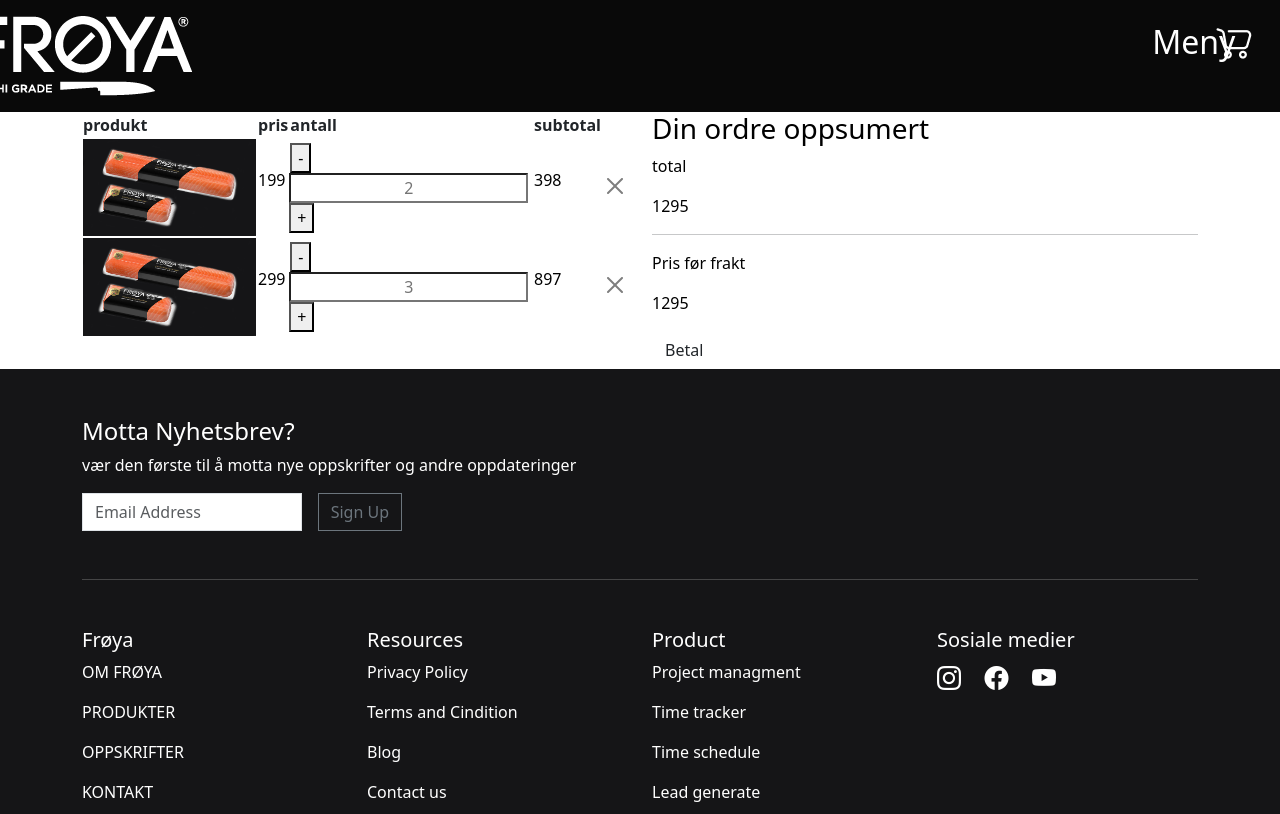
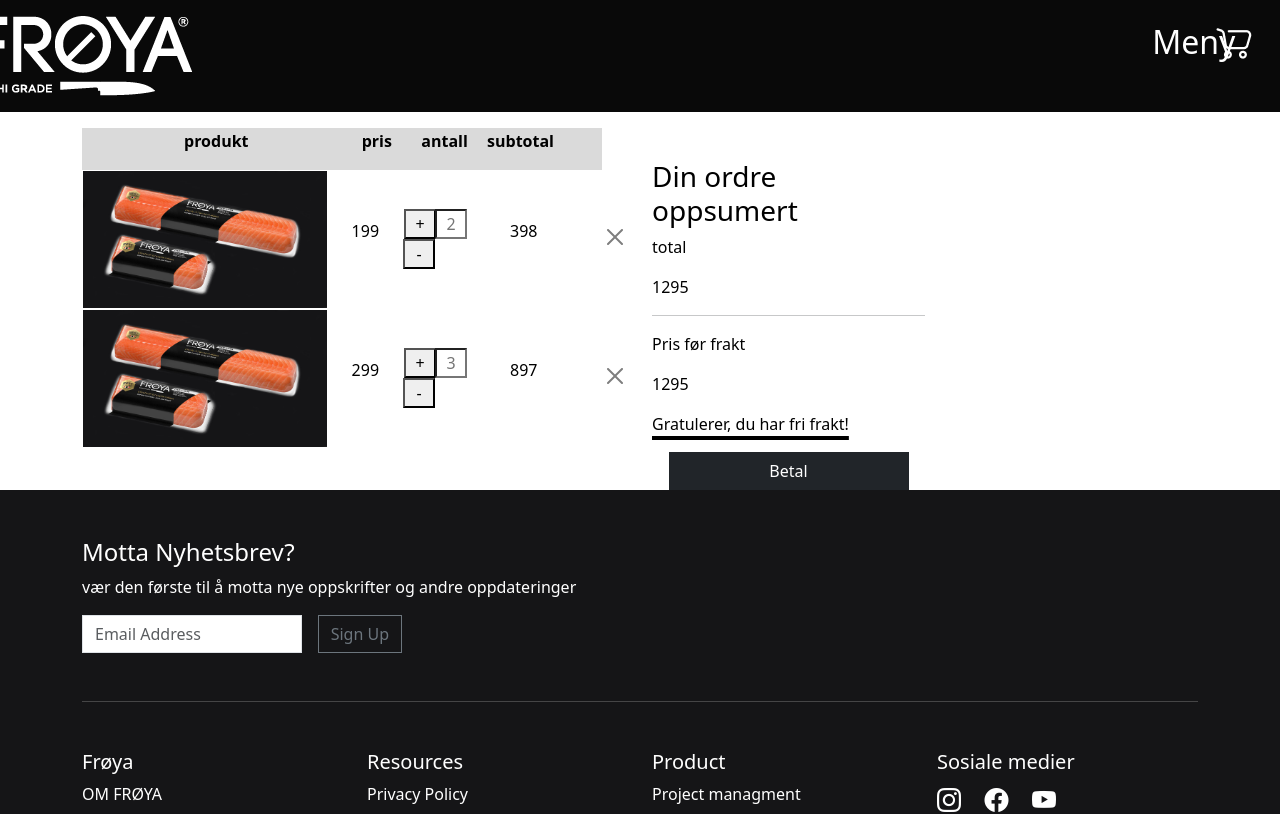
Before and after one commit to FlyingPastaGuy/Froya-fisk, a Vue app in the folder froya/: page /handlekruv in a window 1280 px wide. Shown: the top 814 px of the page. Built offline with nearby package versions, Linux system fonts and the light colour scheme.

Commit message:
fjernet filer som ikke trengs og la til mer  style
fikset også på service mappen og fikset en RecipeNorItem

```diff
--- a/froya/src/components/Norwegian-site/PayoutPage/PayoutItem.vue
+++ /dev/null
@@ -1,63 +0,0 @@
-<template>
-    <tbody>
-        <tr>
-            <td><img :src="getProductImage()" alt="" class="card-img-top rounded-0"></td>
-            <td><p>{{ProductPrice}}</p></td>
-            <td>
-                <div class="input-group">
-                    <input type="button" value="-" class="length">
-                    <input type="text" :value="ProductAmount" class="length text-center">
-                    <input type="button" value="+" class="length" @click="addproduct()">
-                </div>
-
-            </td>
-            <td><p>{{subtotal}}</p></td>
-
-        </tr>
-    </tbody>
-</template>
-
-<script>
-export default {
-    setup(props) {
-        let subtotal = props.ProductPrice * props.ProductAmount;
-
-        const addproduct = () => {
-
-        }
-
-        const getProductImage = () => {
-            let ProductImage;
-
-            try{
-                ProductImage = require(`@/assets/Images/${props.ProductImg}`);
-            } catch{
-                ProductImage = require(`@/assets/Images/froys-laks-midloin-kopi.jpg`);
-            }
-            return ProductImage;
-        }
-
-        return {
-            subtotal,
-            getProductImage,
-            addproduct,
-        }
-    },
-    props: {
-        ProductImg: String,
-        ProductPrice: Number,
-        ProductAmount: Number,
-    },
-}
-</script>
-
-
-<style scoped>
-p{
-    color:black
-}
-.length{
-        width: 2rem;
-
-    }
-</style>
--- a/froya/src/components/Norwegian-site/PayoutPage/PayoutNor.vue
+++ b/froya/src/components/Norwegian-site/PayoutPage/PayoutNor.vue
@@ -2,36 +2,44 @@
     <div class="bg-white">
         <article class="container">
             <div class="row">
-                <div class="col">
+                <div class="col mt-3">
                     <table>
-                        <thead>
-                            <tr>
-                                <th>produkt</th>
-                                <th>pris</th>
-                                <th>antall</th>
-                                <th>subtotal</th>
+                        <thead class="text-center">
+                            <tr class="bg-color">
+                                <th>
+                                    <p >produkt</p>
+                                </th>
+                                <th>
+                                    <p>pris</p>
+                                </th>
+                                <th>
+                                    <p>antall</p>
+                                </th>
+                                <th class="pe-5">
+                                    <p>subtotal</p>
+                                </th>
                             </tr>
                         </thead>
                         <tbody>
                             <tr v-for="(product,i) in producktArray" :key="i">
-                                <td><img :src="getProductImage(i)" alt="" class="card-img-top rounded-0"></td>
-                                <td><p>{{product.ProductPrice}}</p></td>
+                                <td class="pe-4"><img :src="getProductImage(i)" alt="" class="card-img-top rounded-0"></td>
+                                <td class="pe-4"><p>{{product.ProductPrice}}</p></td>
                                 <td>
                                     <div class="input-group">
+                                        <input type="button" value="+" class="length" @click="addproduct(i)">
+                                        <input type="text" :placeholder="product.ProductAmount" class="length text-center">
                                         <input type="button" value="-" class="length" @click="reduseproduct(i)">
-                                        <input type="text" :placeholder="product.ProductAmount" class="length text-center">
-                                        <input type="button" value="+" class="length" @click="addproduct(i)">
                                     </div>
 
                                 </td>
-                                <td><p>{{product.ProductSubtotal}}</p></td>
+                                <td class="ps-4"><p>{{product.ProductSubtotal}}</p></td>
                                 <td><input type="button" value="" class="btn-close" @click="deleteProduct(i)"></td>
                             </tr>
                         </tbody>
                     </table>
                 </div>
-                <div class="col">
-                    <div>
+                <div class="col mt-5">
+                    <div class="w-50">
                         <h3>Din ordre oppsumert</h3>
                         <div>
                             <p>total</p>
@@ -40,7 +48,8 @@
                             <p>Pris før frakt</p>
                             <p>{{productTotal}}</p>
                         </div>
-                        <input type="button" value="Betal" class="btn">
+                        <p class="underline">Gratulerer, du har fri frakt!</p>
+                        <input type="button" value="Betal" class="btn btn-dark rounded-0 text-center mx-auto d-block">
                     </div>
                 </div>
             </div>
@@ -169,4 +178,26 @@ const getProductImage = (e) => {
 p,h1,h2,h3{
     color: #000;
 }
+
+.length{
+    width: 2rem;
+}
+
+.underline{
+    text-decoration-line: underline;
+    text-underline-offset: 0.4rem;
+    text-decoration-thickness: 0.25rem;
+}
+
+.card-img-top{
+    max-width: 20rem;
+}
+
+.bg-color{
+    background-color: #dadada;
+}
+
+.btn{
+    width: 15rem;
+}
 </style>
--- a/froya/src/components/Norwegian-site/RecipesPage/RecipeNorItem.vue
+++ b/froya/src/components/Norwegian-site/RecipesPage/RecipeNorItem.vue
@@ -1,7 +1,7 @@
 <template>
     <article class="col-4 mb-4">
         <div class="card">
-            <img :src="`${RecipeImage}`" alt="" class="card-img-top">
+            <img :src="getProductImage()" alt="" class="card-img-top">
             <div class="card-body">
                 <h3 class="card-title">{{RecipeName}}</h3>
                 <p class="card-text">{{RecipeDescription}}</p>
@@ -16,8 +16,22 @@
 
 <script>
 export default {
-    setup() {
+ setup(props) {
 
+        const getProductImage = () => {
+            let ProductImage;
+
+            try{
+                ProductImage = require(`@/assets/Images/${props.RecipeImage}`);
+            } catch{
+                ProductImage = require(`@/assets/Images/froys-laks-midloin-kopi.jpg`);
+            }
+            return ProductImage;
+        }
+
+        return {
+            getProductImage,
+        }
     },
     props: {
         RecipeImage: String,
--- a/froya/src/components/ShowRecipesNor.vue
+++ /dev/null
@@ -1,3 +0,0 @@
-<template>
-
-</template>
--- a/froya/src/service/recipesNorService.js
+++ b/froya/src/service/recipesNorService.js
@@ -4,39 +4,39 @@ const recipesNorService = (function(){
     const recipesNor = ref([
         {
         recipeImage: "",
-        recipeName: "fisk",
-        recipeDescription: "mer info",
+        recipeName: "Ginmarinert Frøya laks",
+        recipeDescription: "Marinert laks med agruk, gin og rips",
         recipeLink: "GinMarinatedSalmonNor",
         },
         {
             recipeImage: "",
-            recipeName: "fisk",
-            recipeDescription: "mer info",
+            recipeName: "Frøya laks med hvitløk & permesan-crust",
+            recipeDescription: "Grønn potetmøs & urteolje",
             recipeLink: "SalmonWithGarlicAndParmesanCrustNor",
         },
         {
             recipeImage: "",
-            recipeName: "fisk",
-            recipeDescription: "mer info",
+            recipeName: "Laks og champgne beurre blanc",
+            recipeDescription: "Pannestekt laks med champgne beurre blanc, aspargesbønner og hasselback poteter",
             recipeLink: "SalmonAndChampagneBeurreBlancNor",
         },
         {
             recipeImage: "",
-            recipeName: "fisk",
-            recipeDescription: "mer info",
-            recipeLink: "Kontakt-oss",
+            recipeName: "Ginmarinert Frøya laks",
+            recipeDescription: "Marinert laks med agruk, gin og rips",
+            recipeLink: "GinMarinatedSalmonNor",
         },
         {
             recipeImage: "",
-            recipeName: "fisk",
-            recipeDescription: "mer info",
-            recipeLink: "Kontakt-oss",
+            recipeName: "Frøya laks med hvitløk & permesan-crust",
+            recipeDescription: "Grønn potetmøs & urteolje",
+            recipeLink: "SalmonWithGarlicAndParmesanCrustNor",
         },
         {
             recipeImage: "",
-            recipeName: "fisk",
-            recipeDescription: "mer info",
-            recipeLink: "Kontakt-oss",
+            recipeName: "Laks og champgne beurre blanc",
+            recipeDescription: "Pannestekt laks med champgne beurre blanc, aspargesbønner og hasselback poteter",
+            recipeLink: "SalmonAndChampagneBeurreBlancNor",
         }
     ]);
 
```
